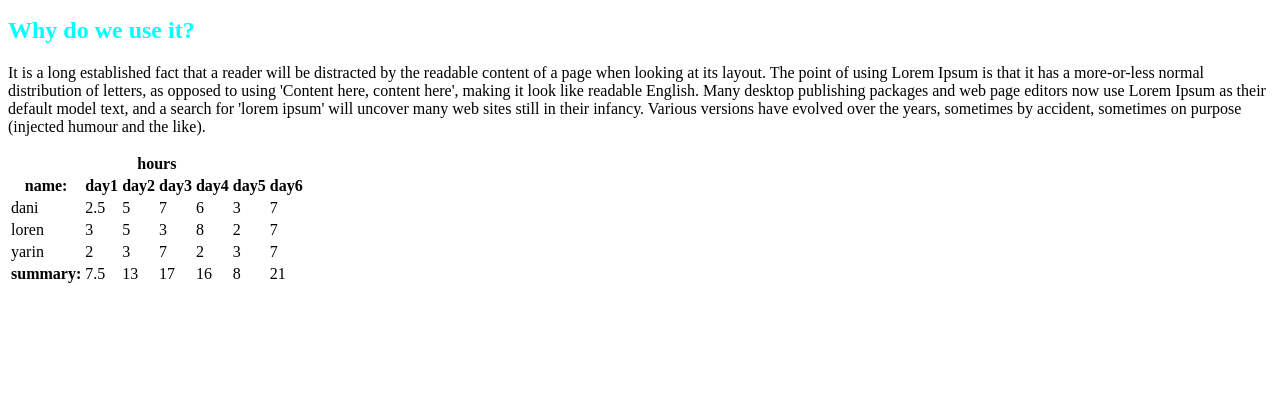
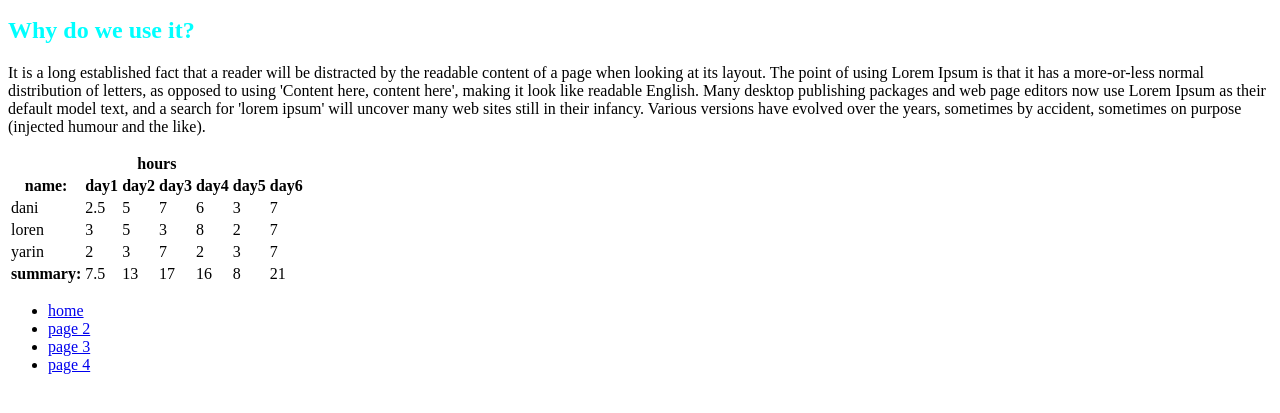
Before and after one commit to YoramMengistu/projects, a plain HTML site: page preject2.html in a window 1280 px wide. Shown: the part 137-550 px from the top of the page. Drawn offline with Linux system fonts and the light colour scheme.

Commit message:
add navigation

```diff
--- a/preject2.html
+++ b/preject2.html
@@ -64,5 +64,13 @@
         </tfoot>
 
     </table>
+    <ul>
+        <li>
+            <a href="./index.html">home</a>
+        </li>
+        <li><a href="./preject2.html">page 2</a></li>
+        <li><a href="./project3.html">page 3</a></li>
+        <li><a href="./project5.html">page 4</a></li>
+    </ul>
 </body>
 </html>
```
Also changed, not shown: project3.html (+8 -0 lines), project5.html (+8 -0 lines).
